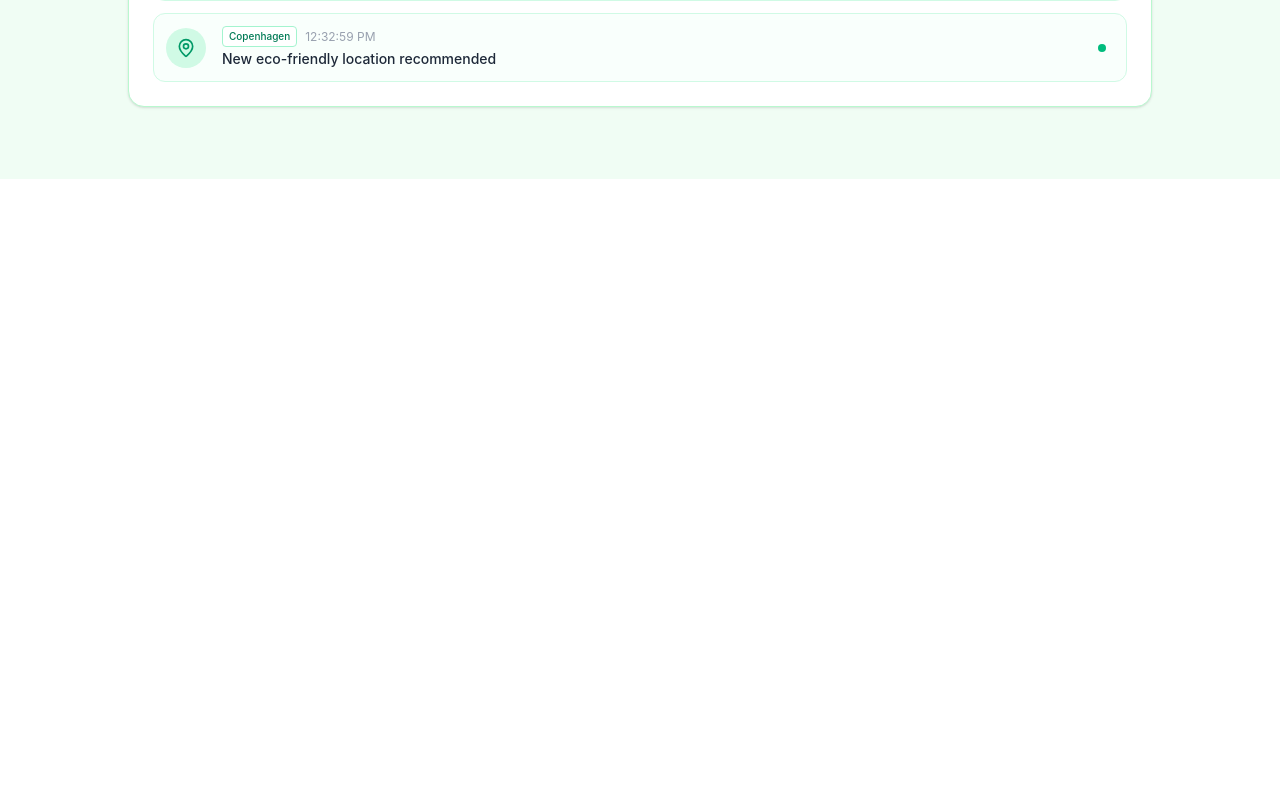
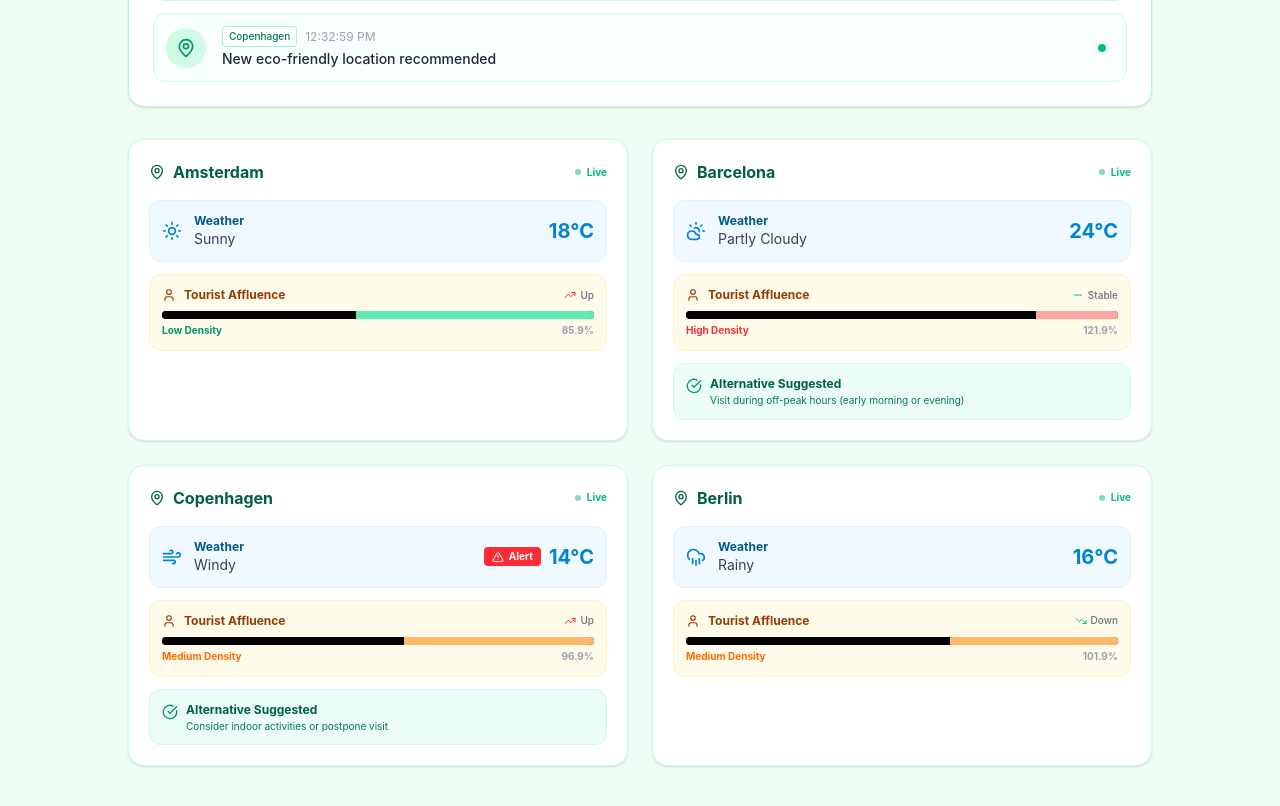
Before and after one commit to schwein69/Asw-Hci, a Vue app in the folder mevn-app/client/: page /live in a window 1280 px wide. Shown: the part 1340-2146 px from the top of the page. Before the commit the page ends 1519 px from the top, so only its background shows below. Built offline with nearby package versions, Linux system fonts and the light colour scheme.

Commit message:
Add location insights grid with live weather

```diff
--- a/mevn-app/client/src/components/Live.vue
+++ b/mevn-app/client/src/components/Live.vue
@@ -10,6 +10,13 @@ import {
   Cloud,
   User,
   CheckCircle,
+  TrendingUp,
+  TrendingDown,
+  Minus,
+  Sun,
+  CloudRain,
+  Wind,
+  CloudSun,
 } from "lucide-vue-next";
 
 export default {
@@ -25,10 +32,16 @@ export default {
     Cloud,
     User,
     CheckCircle,
+    TrendingUp,
+    TrendingDown,
+    Minus,
+    Sun,
+    CloudRain,
+    Wind,
+    CloudSun,
   },
   data() {
     return {
-      // Change this to false to see the "No upcoming reminders" state initially
       hasUpcomingTrip: true,
       trip: {
         title: "European Adventure",
@@ -39,8 +52,6 @@ export default {
         date: "12/17/2025",
         time: "08:30 AM",
       },
-
-      // --- NEW: Real-Time Notifications Data ---
       notifications: [
         {
           id: 1,
@@ -113,6 +124,89 @@ export default {
           message: "New eco-friendly location recommended",
           icon: "MapPin",
           color: "bg-emerald-100 text-emerald-600",
+        },
+      ],
+      // Live Location Insights Data
+      locations: [
+        {
+          id: 1,
+          name: "Amsterdam",
+          live: true,
+          weather: {
+            condition: "Sunny",
+            temp: "18°C",
+            icon: "Sun",
+            alert: false,
+          },
+          crowd: {
+            level: "Low Density",
+            value: 45,
+            trend: "Up",
+            trendIcon: "TrendingUp",
+            color: "text-emerald-600",
+            barColor: "bg-emerald-300",
+          },
+          alternative: null,
+        },
+        {
+          id: 2,
+          name: "Barcelona",
+          live: true,
+          weather: {
+            condition: "Partly Cloudy",
+            temp: "24°C",
+            icon: "CloudSun",
+            alert: false,
+          },
+          crowd: {
+            level: "High Density",
+            value: 81,
+            trend: "Stable",
+            trendIcon: "Minus",
+            color: "text-red-500",
+            barColor: "bg-red-300",
+          },
+          alternative: "Visit during off-peak hours (early morning or evening)",
+        },
+        {
+          id: 3,
+          name: "Copenhagen",
+          live: true,
+          weather: {
+            condition: "Windy",
+            temp: "14°C",
+            icon: "Wind",
+            alert: true,
+          },
+          crowd: {
+            level: "Medium Density",
+            value: 56,
+            trend: "Up",
+            trendIcon: "TrendingUp",
+            color: "text-orange-500",
+            barColor: "bg-orange-300",
+          },
+          alternative: "Consider indoor activities or postpone visit",
+        },
+        {
+          id: 4,
+          name: "Berlin",
+          live: true,
+          weather: {
+            condition: "Rainy",
+            temp: "16°C",
+            icon: "CloudRain",
+            alert: false,
+          },
+          crowd: {
+            level: "Medium Density",
+            value: 61,
+            trend: "Down",
+            trendIcon: "TrendingDown",
+            color: "text-orange-500",
+            barColor: "bg-orange-300",
+          },
+          alternative: null,
         },
       ],
     };
@@ -301,6 +395,106 @@ export default {
         </div>
       </div>
     </div>
+
+    <div class="grid grid-cols-1 md:grid-cols-2 gap-6">
+      <div
+        v-for="loc in locations"
+        :key="loc.id"
+        class="bg-white rounded-2xl p-5 border border-emerald-100 shadow-sm hover:shadow-md transition-shadow"
+      >
+        <div class="flex justify-between items-center mb-4">
+          <div class="flex items-center gap-2 text-emerald-800 font-bold">
+            <MapPin class="w-4 h-4" />
+            {{ loc.name }}
+          </div>
+          <div
+            class="flex items-center gap-1.5 text-[10px] font-bold text-emerald-500"
+          >
+            <div
+              class="w-1.5 h-1.5 rounded-full bg-emerald-500 animate-pulse"
+            ></div>
+            Live
+          </div>
+        </div>
+
+        <div
+          class="bg-sky-50 rounded-xl p-3 border border-sky-100 mb-3 flex items-center justify-between"
+        >
+          <div class="flex items-center gap-3">
+            <component :is="loc.weather.icon" class="w-5 h-5 text-sky-600" />
+            <div>
+              <p class="text-xs text-sky-800 font-bold">Weather</p>
+              <p class="text-sm text-gray-700">{{ loc.weather.condition }}</p>
+            </div>
+          </div>
+          <div class="flex items-center gap-2">
+            <span
+              v-if="loc.weather.alert"
+              class="bg-red-500 text-white text-[10px] font-bold px-2 py-0.5 rounded"
+            >
+              <AlertTriangle class="w-3 h-3 inline mr-0.5" /> Alert
+            </span>
+            <span class="text-xl font-bold text-sky-600">{{
+              loc.weather.temp
+            }}</span>
+          </div>
+        </div>
+
+        <div class="bg-amber-50 rounded-xl p-3 border border-amber-100 mb-3">
+          <div class="flex justify-between items-center mb-2">
+            <div
+              class="flex items-center gap-2 text-xs font-bold text-amber-800"
+            >
+              <User class="w-3.5 h-3.5" /> Tourist Affluence
+            </div>
+            <div
+              class="flex items-center gap-1 text-[10px] font-medium text-gray-500"
+            >
+              <component
+                :is="loc.crowd.trendIcon"
+                class="w-3 h-3"
+                :class="
+                  loc.crowd.trend === 'Up' ? 'text-red-500' : 'text-emerald-500'
+                "
+              />
+              {{ loc.crowd.trend }}
+            </div>
+          </div>
+
+          <div
+            class="w-full h-2 bg-gray-900 rounded-full overflow-hidden mb-1 flex"
+          >
+            <div
+              class="h-full bg-black"
+              :style="{ width: loc.crowd.value + '%' }"
+            ></div>
+            <div class="h-full flex-1" :class="loc.crowd.barColor"></div>
+          </div>
+
+          <div class="flex justify-between text-[10px] font-bold mt-1">
+            <span :class="loc.crowd.color">{{ loc.crowd.level }}</span>
+            <span class="text-gray-400">{{ loc.crowd.value + 40 }}.9%</span>
+          </div>
+        </div>
+
+        <div
+          v-if="loc.alternative"
+          class="bg-emerald-50 rounded-xl p-3 border border-emerald-100"
+        >
+          <div class="flex gap-2">
+            <CheckCircle class="w-4 h-4 text-emerald-600 shrink-0 mt-0.5" />
+            <div>
+              <p class="text-xs font-bold text-emerald-800">
+                Alternative Suggested
+              </p>
+              <p class="text-[10px] text-emerald-700 leading-tight mt-0.5">
+                {{ loc.alternative }}
+              </p>
+            </div>
+          </div>
+        </div>
+      </div>
+    </div>
   </div>
 </template>
 
```
